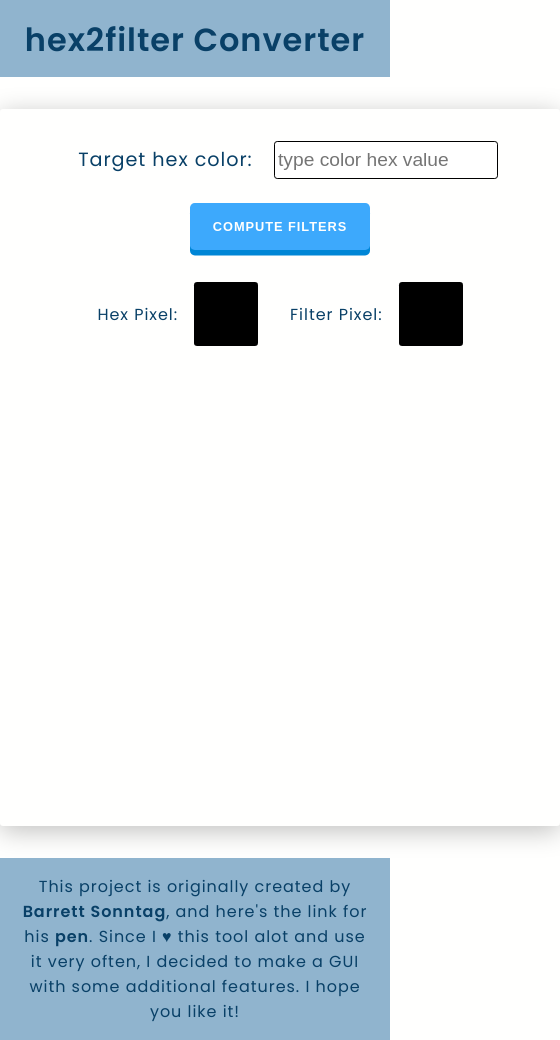
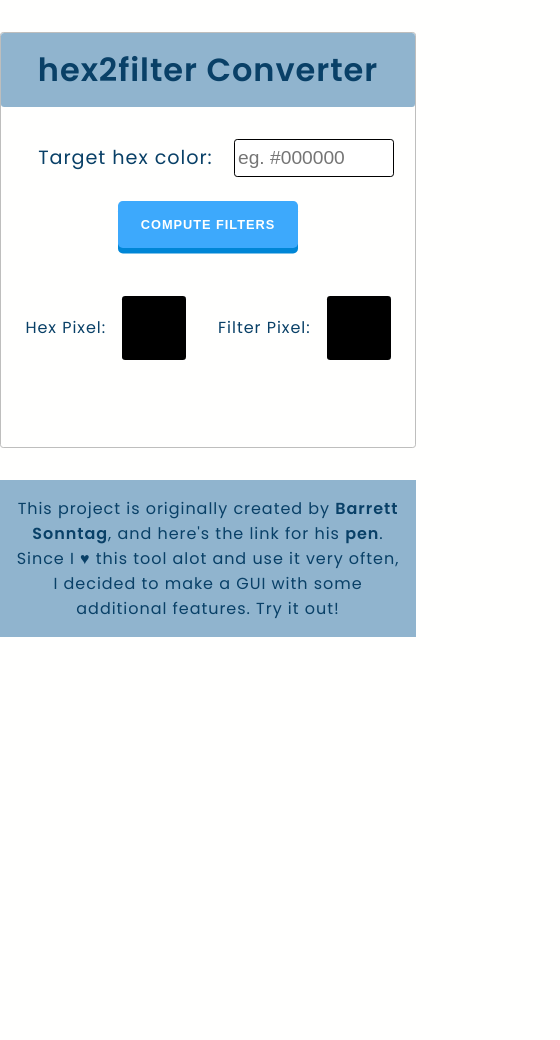
Before and after one commit to amanpandey04/hex2filter, a plain HTML site: page index.html in a window 390 px wide. Shown: the whole page, 560 px wide, since content can reach past the window. After the commit the page ends 844 px from the top, so only its background shows below. Drawn offline with Linux system fonts and the light colour scheme.

Commit message:
style: fix responsive issues

```diff
--- a/app.js
+++ b/app.js
@@ -345,6 +345,8 @@ document.addEventListener("DOMContentLoaded", function () {
     }
     toast.style.visibility = "visible";
     toast.innerText = "copied!";
-    setTimeout(() => toast.remove(), 2000);
+    setTimeout(function () {
+      toast.style.visibility = "hidden";
+    }, 2000);
   });
 });
--- a/index.html
+++ b/index.html
@@ -7,14 +7,11 @@
     <title>hex2filter</title>
   </head>
   <body>
-    <nav>
+    <main>
       <h1>hex2filter Converter</h1>
-    </nav>
-    <main>
-      <div>
-        <label>Target hex color:</label>
-        <input class="target" type="text" placeholder="type color hex value" />
-      </div>
+
+      <label>Target hex color:</label>
+      <input class="target" type="text" placeholder="eg. #000000" />
       <button class="execute">Compute Filters</button>
 
       <div class="color-div">
@@ -36,16 +33,15 @@
       </div>
 
       <p class="loss-detail"></p>
+
+      <div class="toast"></div>
     </main>
-
-    <div class="toast"></div>
-
     <footer>
       <p>
         This project is originally created by
         <a href="https://twitter.com/bsonntag">Barrett Sonntag</a>, and here's the link for his
         <a href="https://codepen.io/sosuke/pen/Pjoqqp">pen</a>. Since I ♥ this tool alot and use it
-        very often, I decided to make a GUI with some additional features. I hope you like it!
+        very often, I decided to make a GUI with some additional features. Try it out!
       </p>
     </footer>
 
--- a/style.css
+++ b/style.css
@@ -18,31 +18,25 @@
 body {
   background-color: var(--primary-color);
   color: var(--text-color);
-  overflow-x: hidden;
   font-family: "Poppins";
   text-align: center;
   letter-spacing: 0.06rem;
 }
 
-nav {
-  height: 4.8rem;
+h1 {
+  padding: 0.8rem;
+  font-size: 2rem;
+  border-radius: 0.2rem;
   background-color: #90b4ce;
-  text-align: center;
-}
-
-h1 {
-  display: inline-block;
-  margin: 1rem auto;
-  font-size: 2rem;
 }
 
 main {
-  display: block;
+  display: inline-block;
   margin: 2rem auto;
-  width: 35rem;
-  height: 85vh;
+  width: 38rem;
+  aspect-ratio: 1/1;
   border-radius: 0.2rem;
-  box-shadow: 0 0.313rem 1.563rem 0 rgba(0, 0, 0, 0.25);
+  border: 0.06rem solid #bebebd;
 }
 
 .execute {
@@ -75,7 +69,7 @@ main {
 }
 
 .target {
-  width: 14rem;
+  width: 10rem;
   height: 2.4rem;
   padding: 0.2rem;
   margin: 1rem auto;
@@ -105,6 +99,7 @@ label {
 }
 
 .color-div {
+  margin-top: 2rem;
   display: flex;
   align-items: center;
   justify-content: center;
@@ -126,9 +121,8 @@ label {
 
 .filter-div {
   background-color: #fafbe7;
-  display: inline-block;
-  margin: 1rem auto;
-  width: 28rem;
+  display: block;
+  margin: 1rem;
   visibility: hidden;
   border: 0.06rem solid #bebebd;
   border-radius: 0.2rem;
@@ -160,6 +154,9 @@ label {
 }
 
 footer {
+  display: block;
+  margin: 0 auto;
+  width: 38rem;
   background-color: #90b4ce;
   text-align: center;
   padding: 1rem;
@@ -170,3 +167,12 @@ footer a {
   text-decoration: none;
   color: var(--text-color);
 }
+
+@media (max-width: 600px) {
+  main {
+    width: 26rem;
+  }
+  footer {
+    width: 26rem;
+  }
+}
```
